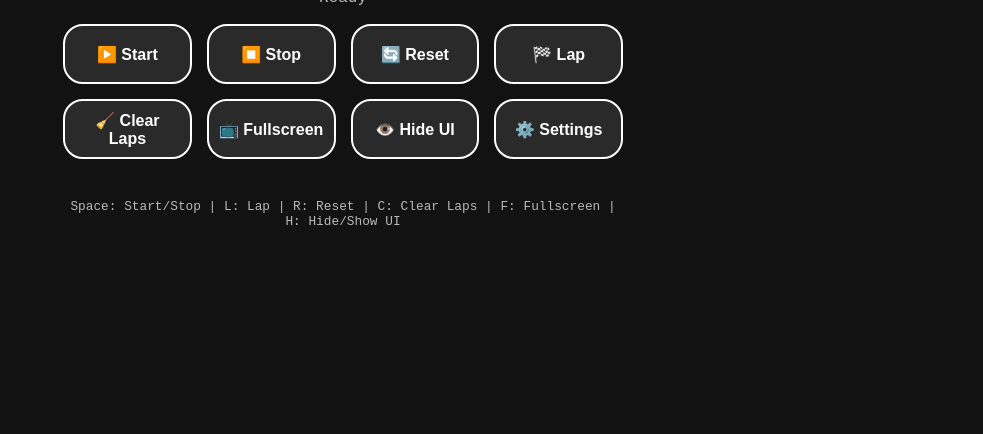
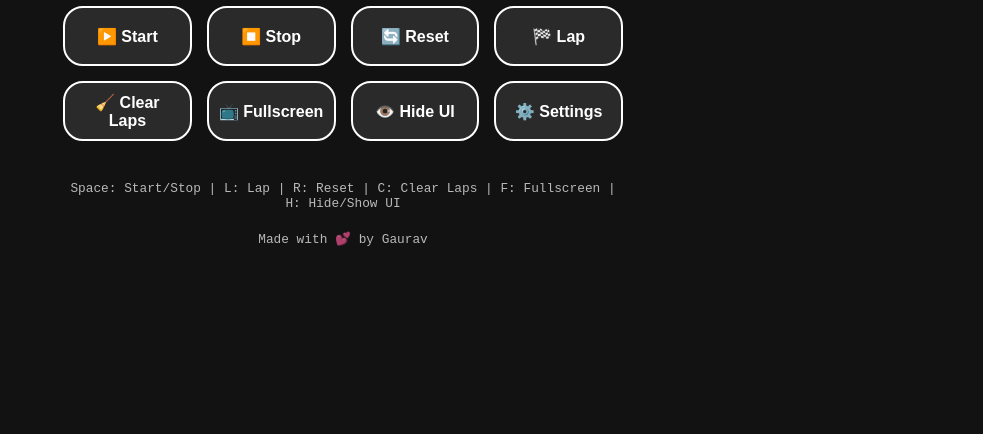
Before and after one commit to gxuravv/mobtimer, a plain HTML site: page index.html in a window 1280 px wide. Shown: the part 366-800 px from the top of the page, without its empty margins (297-1280 px from the left). Drawn offline with Linux system fonts and the light colour scheme.

Commit message:
index.html

```diff
--- a/index.html
+++ b/index.html
@@ -282,6 +282,7 @@
     <div class="shortcuts">
       Space: Start/Stop | L: Lap | R: Reset | C: Clear Laps | F: Fullscreen | H: Hide/Show UI
     </div>
+    <div class="shortcuts">Made with 💕 by Gaurav</div>
 
     <div id="settingsModal" class="hidden">
       <!-- Settings would go here in a real implementation -->
```
